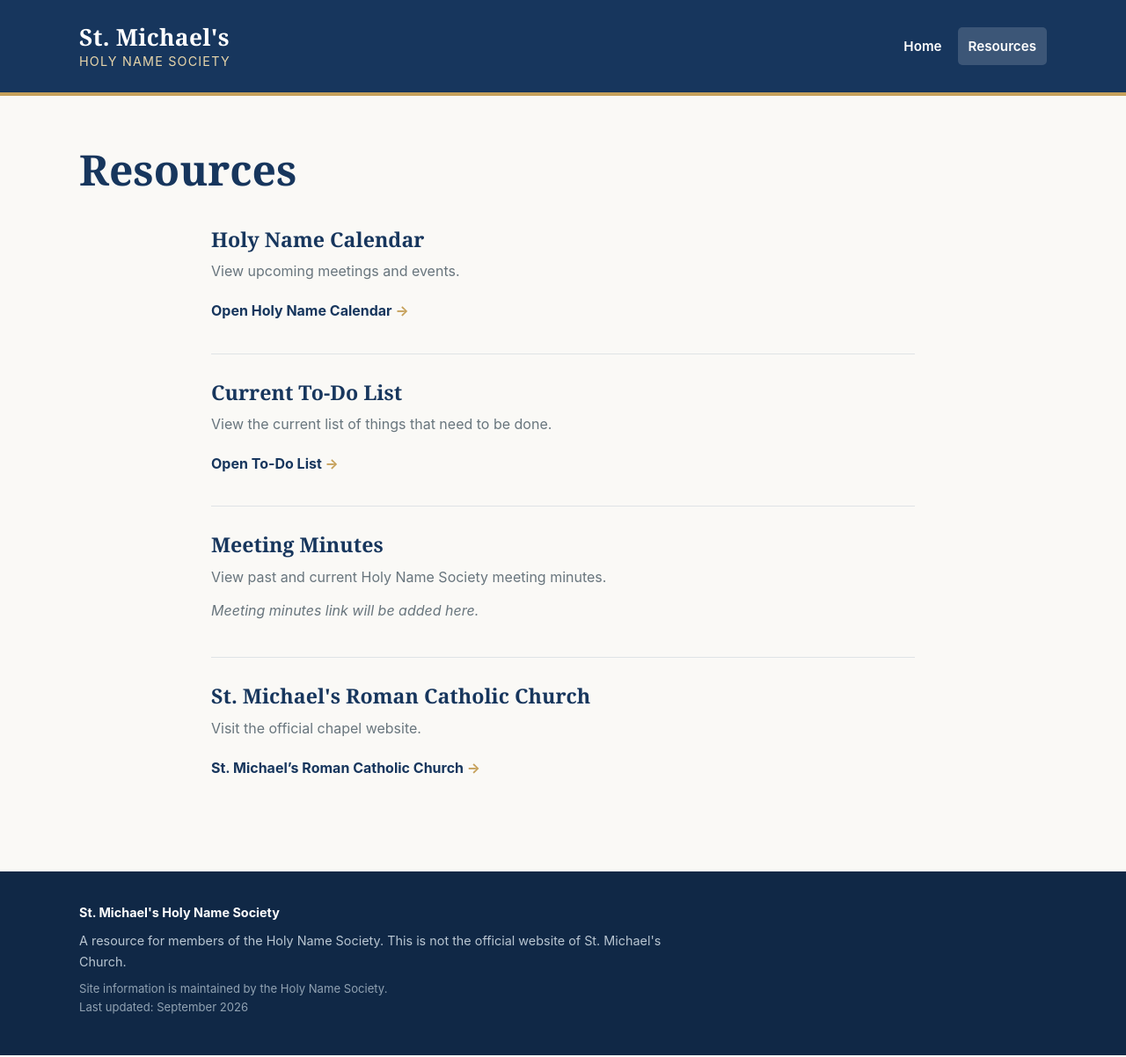
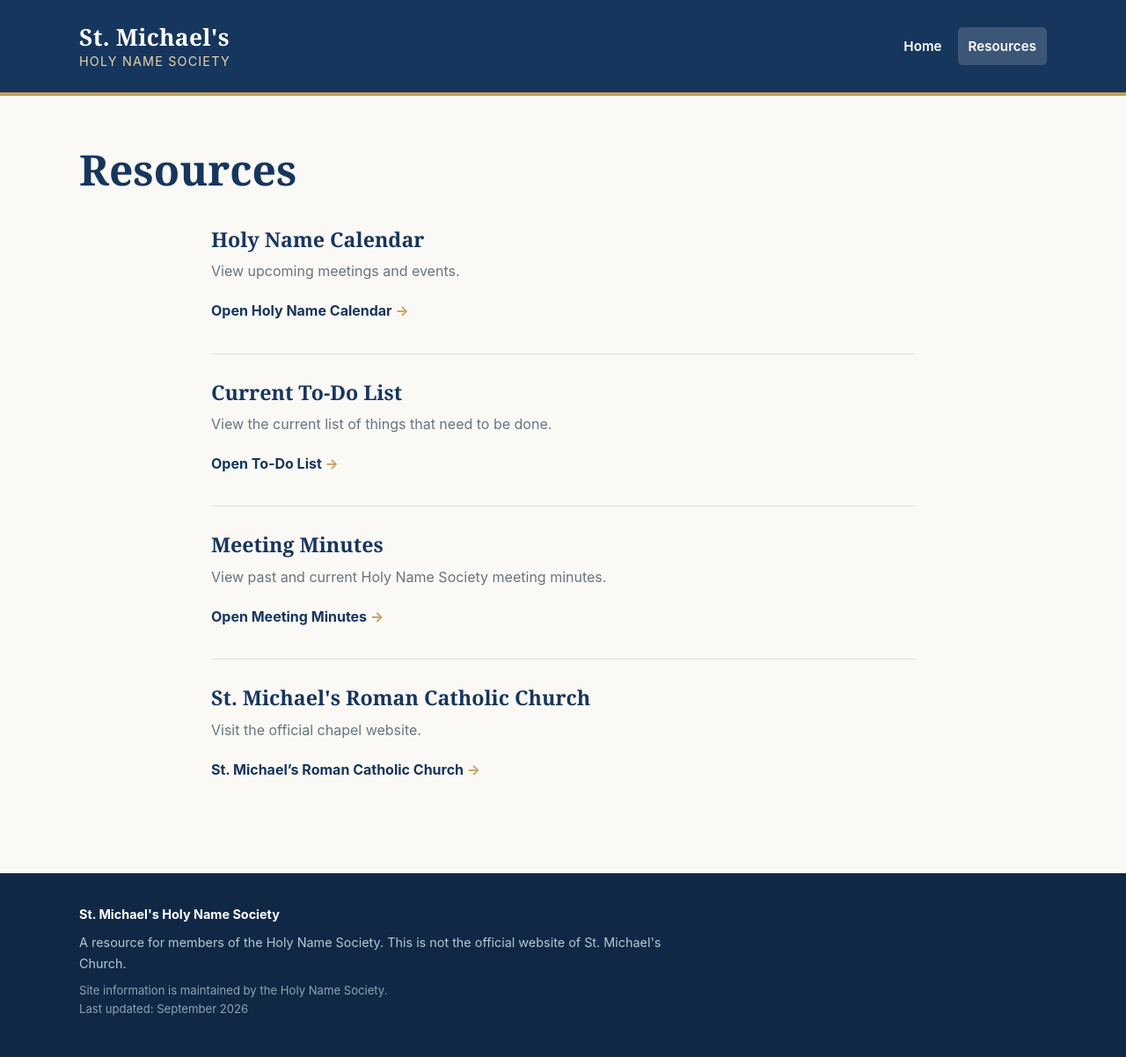
Before and after one commit to stmichaelshns/stmichaelshns.github.io, a Jekyll site: the page built from resources/index.md, in a window 1280 px wide. Shown: the whole page at 88% size. Built offline with Jekyll 4.4.1, drawn with Linux system fonts in a browser that asks for light colours.

Commit message:
Update index.md

```diff
--- a/resources/index.md
+++ b/resources/index.md
@@ -45,9 +45,10 @@ title: Resources
       View past and current Holy Name Society meeting minutes.
     </p>
 
-    <p>
-      <em>Meeting minutes link will be added here.</em>
-    </p>
+    <a class="resource-link"
+       href="https://drive.google.com/drive/folders/1ct06x6EW1U0AjJVDee-_Z9qsDkLzUcq_?usp=sharing">
+      Open Meeting Minutes
+    </a>
 
   </div>
 
```
